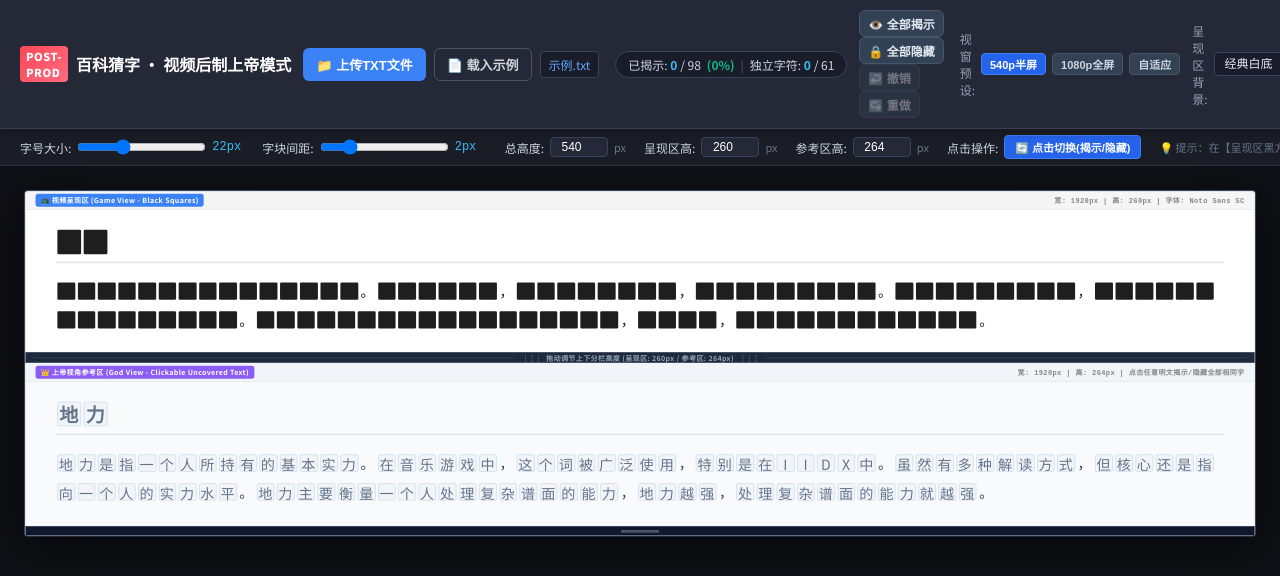
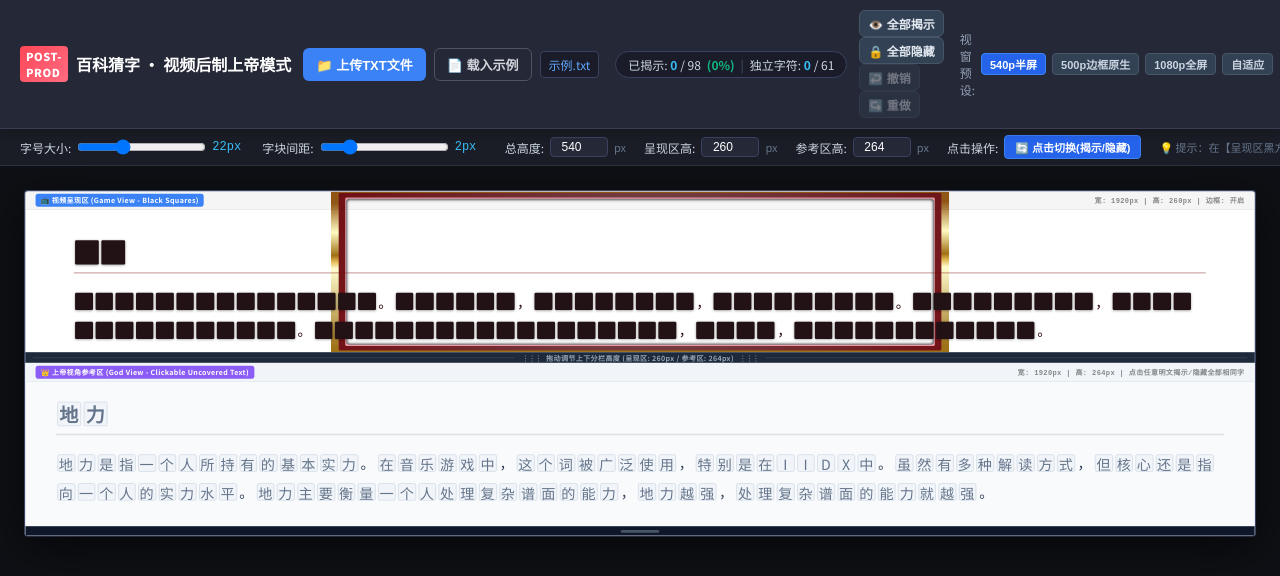
Before and after one commit to MPAMlab/NGU-Digest-GuessWiki, a Vue app: page / in a window 1280 px wide. Shown: the top 576 px of the page. Built offline with nearby package versions, Linux system fonts and the light colour scheme.

Commit message:
feat: add question-boarder svg around simulation question area

```diff
--- a/src/views/GodModeView.vue
+++ b/src/views/GodModeView.vue
@@ -60,11 +60,19 @@
           <label>视窗预设:</label>
           <button
             class="btn btn-xs"
-            :class="{ active: boxHeight === 540 }"
+            :class="{ active: boxHeight === 540 && !isNativeBoarderHeight }"
             @click="setBoxHeight(540)"
             title="1080p视频半屏高 (1920x540)"
           >
             540p半屏
+          </button>
+          <button
+            class="btn btn-xs"
+            :class="{ active: isNativeBoarderHeight }"
+            @click="setBoarderNativeSize"
+            title="题目边框原生高度 (1920x500 呈现区)"
+          >
+            500p边框原生
           </button>
           <button
             class="btn btn-xs"
@@ -84,6 +92,26 @@
           </button>
         </div>
 
+        <!-- 边框与纯净录屏切换 -->
+        <div class="border-controls">
+          <button
+            class="btn btn-xs"
+            :class="{ active: showBoarder }"
+            @click="showBoarder = !showBoarder"
+            title="切换题目周边 SVG 装饰边框"
+          >
+            🖼️ 题目边框: {{ showBoarder ? '开' : '关' }}
+          </button>
+          <button
+            class="btn btn-xs"
+            :class="{ active: hideIndicators }"
+            @click="hideIndicators = !hideIndicators"
+            title="隐藏区域顶部标签栏，录制纯净无遮挡画面"
+          >
+            🏷️ 纯净录屏: {{ hideIndicators ? '开' : '关' }}
+          </button>
+        </div>
+
         <!-- 录屏背景主题选择 -->
         <div class="theme-picker">
           <label>呈现区背景:</label>
@@ -218,14 +246,20 @@
           <!-- 1. 上半部分：呈现区（黑方块遮罩模式，模拟视频画面） -->
           <section
             class="box-part up-part"
+            :class="{ 'has-boarder': showBoarder }"
             :style="{ height: `${upPartHeight}px`, fontSize: `${fontSize}px` }"
           >
-            <div class="part-indicator">
+            <!-- 题目边框装饰图层 (Question Boarder SVG) -->
+            <div v-if="showBoarder" class="question-boarder-layer">
+              <img :src="questionBoarderSvg" class="boarder-svg-img" alt="Question Border Frame" />
+            </div>
+
+            <div v-if="!hideIndicators" class="part-indicator">
               <span class="indicator-tag tag-game">📺 视频呈现区 (Game View - Black Squares)</span>
-              <span class="indicator-info">宽: 1920px | 高: {{ upPartHeight }}px | 字体: Noto Sans SC</span>
+              <span class="indicator-info">宽: 1920px | 高: {{ upPartHeight }}px | 边框: {{ showBoarder ? '开启' : '关闭' }}</span>
             </div>
 
-            <div class="text-content-scroll" :style="textScrollStyle">
+            <div class="text-content-scroll" :class="{ 'with-boarder': showBoarder }" :style="textScrollStyle">
               <!-- 文章标题 -->
               <h2 class="article-title-block">
                 <template v-for="(charInfo, idx) in titleChars" :key="`up-title-${idx}`">
@@ -302,7 +336,7 @@
             class="box-part down-part"
             :style="{ height: `${downPartHeight}px`, fontSize: `${fontSize}px` }"
           >
-            <div class="part-indicator">
+            <div v-if="!hideIndicators" class="part-indicator">
               <span class="indicator-tag tag-god">👑 上帝视角参考区 (God View - Clickable Uncovered Text)</span>
               <span class="indicator-info">宽: 1920px | 高: {{ downPartHeight }}px | 点击任意明文揭示/隐藏全部相同字</span>
             </div>
@@ -389,6 +423,7 @@
 import { defineComponent, ref, reactive, computed, onMounted, onUnmounted } from 'vue'
 import { isSymbol, processText } from '@/utils/textProcessor'
 import { CharInfo } from '@/types/game'
+import questionBoarderSvg from '@/assets/question-boarder.svg'
 
 export default defineComponent({
   name: 'GodModeView',
@@ -409,6 +444,10 @@ export default defineComponent({
     const titleChars = ref<CharInfo[]>([])
     const contentChars = ref<CharInfo[]>([])
 
+    // 题目边框与录屏指示器配置
+    const showBoarder = ref(true)
+    const hideIndicators = ref(false)
+
     // 已揭示的字符集合（统一转小写规范匹配，英文字母大小写全解，中文字符直接匹配）
     const revealedCharSet = ref<Set<string>>(new Set())
 
@@ -433,6 +472,19 @@ export default defineComponent({
     const upPartHeight = ref(260)
     const downPartHeight = ref(264)
     const isAutoHeight = ref(false)
+
+    const isNativeBoarderHeight = computed(() => {
+      return upPartHeight.value === 500 && showBoarder.value
+    })
+
+    const setBoarderNativeSize = () => {
+      showBoarder.value = true
+      isAutoHeight.value = false
+      upPartHeight.value = 500
+      downPartHeight.value = 280
+      boxHeight.value = 500 + 280 + DIVIDER_HEIGHT
+      showToast('已调整为题目边框原生高度 (呈现区 1920x500)')
+    }
 
     // 缩放模式与自适应缩放计算
     const zoomMode = ref<'fit' | '100' | '75' | '50'>('fit')
@@ -900,6 +952,11 @@ export default defineComponent({
       hideAll,
       undo,
       redo,
+      showBoarder,
+      hideIndicators,
+      questionBoarderSvg,
+      isNativeBoarderHeight,
+      setBoarderNativeSize,
       setBoxHeight,
       toggleAutoHeight,
       onBoxHeightInputChange,
@@ -1301,6 +1358,70 @@ select {
   line-height: 1.8;
   letter-spacing: 0.06em;
   box-sizing: border-box;
+}
+
+/* 题目外框图层 (Question Boarder SVG Layer) */
+.question-boarder-layer {
+  position: absolute;
+  top: 0;
+  left: 0;
+  width: 100%;
+  height: 100%;
+  pointer-events: none;
+  z-index: 1;
+  overflow: hidden;
+}
+
+.boarder-svg-img {
+  width: 100%;
+  height: 100%;
+  object-fit: fill;
+  display: block;
+}
+
+.box-part.up-part {
+  position: relative;
+}
+
+.box-part.up-part .part-indicator {
+  position: relative;
+  z-index: 10;
+}
+
+.box-part.up-part .text-content-scroll {
+  position: relative;
+  z-index: 5;
+}
+
+/* 带有边框时的内边距，确保文字严格位于 1920x500 内框中 */
+.text-content-scroll.with-boarder {
+  padding: 40px 76px 28px 76px;
+}
+
+.up-part.has-boarder {
+  background-color: transparent !important;
+}
+
+.up-part.has-boarder .article-title-block {
+  border-bottom: 2px solid rgba(115, 10, 14, 0.35);
+  color: #2b080b;
+}
+
+.up-part.has-boarder .article-body-block {
+  color: #2b080b;
+}
+
+.up-part.has-boarder .char-block.hidden {
+  background-color: #221215;
+  box-shadow: 0 1px 4px rgba(0, 0, 0, 0.4);
+}
+
+.up-part.has-boarder .char-block.hidden:hover {
+  background-color: #4a1f26;
+}
+
+.up-part.has-boarder .char-block.revealed {
+  color: #221215;
 }
 
 .article-title-block {
```
Also changed, not shown: src/assets/question-boarder.svg (added).
